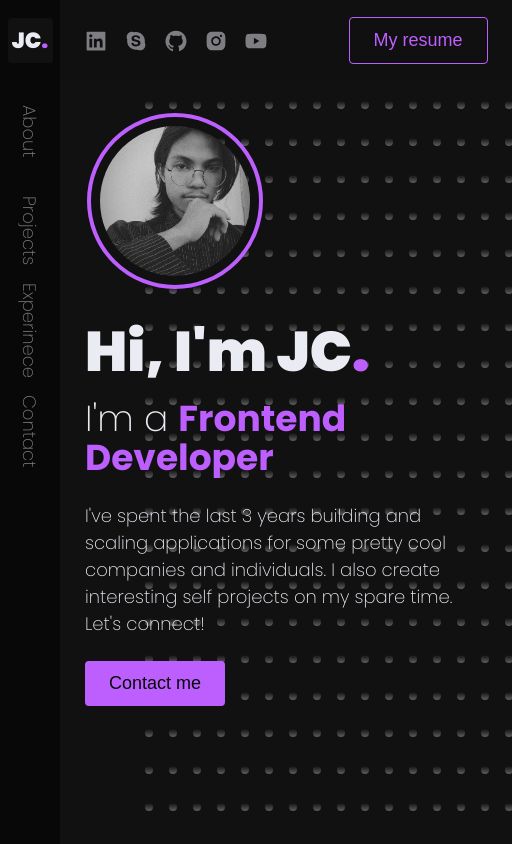
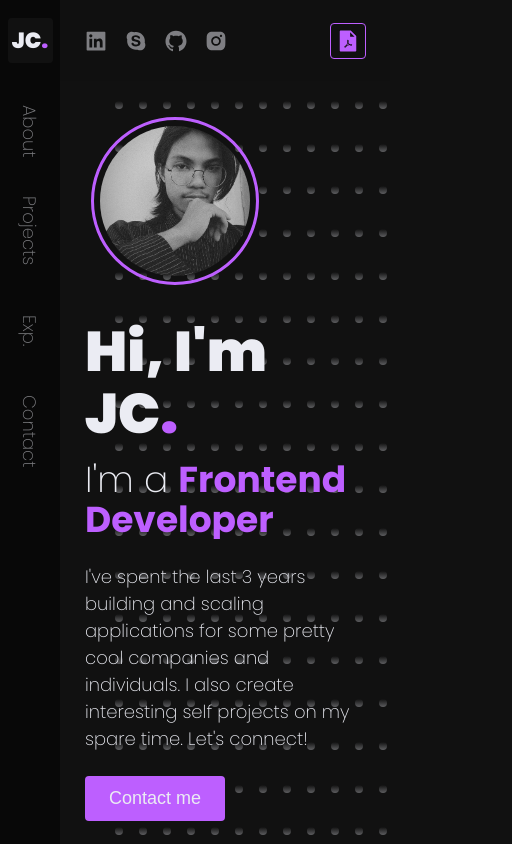
Before and after one commit to engida32/engida, a Next.js app: page / in a window 390 px wide. Shown: the top 844 px of the page, 512 px wide, since content can reach past the window. Built offline with nearby package versions, Linux system fonts and the light colour scheme.

Commit message:
Fix Resume button and contact button

```diff
--- a/components/buttons/OutlineButton.tsx
+++ b/components/buttons/OutlineButton.tsx
@@ -1,4 +1,5 @@
 import { MouseEventHandler } from "react";
+import { AiFillFilePdf } from "react-icons/ai";
 import styles from "./outlinebutton.module.scss";
 
 interface Props {
@@ -9,6 +10,7 @@ interface Props {
 export const OutlineButton = ({ children, onClick }: Props) => {
   return (
     <button onClick={onClick} className={styles.outlineButton}>
+      <AiFillFilePdf size="2.4rem" />
       {children}
     </button>
   );
--- a/components/buttons/outlinebutton.module.scss
+++ b/components/buttons/outlinebutton.module.scss
@@ -3,7 +3,7 @@
   border: none;
   cursor: pointer;
 
-  padding: 1.2rem 2.4rem;
+  padding: 1rem 2rem;
 
   border: 1px solid var(--brand);
   background: transparent;
@@ -17,6 +17,18 @@
   overflow: hidden;
 
   transition: 0.2s color;
+
+  svg {
+    display: none;
+  }
+
+  @media (max-width: 420px) {
+    font-size: 0;
+    padding: .5rem .5rem;
+    svg {
+      display: block;
+    }
+  }
 }
 
 .outlineButton::before {
@@ -35,7 +47,7 @@
 }
 
 .outlineButton:hover {
-  color: var(--background-dark);
+  color: var(--text);
 }
 
 .outlineButton:hover::before {
--- a/components/buttons/standardbutton.module.scss
+++ b/components/buttons/standardbutton.module.scss
@@ -6,7 +6,7 @@
   padding: 1.2rem 2.4rem;
 
   background: var(--brand);
-  color: var(--background-dark);
+  color: var(--text);
   font-size: var(--text-sm);
   border-radius: 4px;
 
--- a/components/home/contact/Contact.tsx
+++ b/components/home/contact/Contact.tsx
@@ -33,7 +33,7 @@ export const Contact = () => {
           <Link href="mailto:dev.johncarlo.devera@gmail.com">
             <div className={styles.contactEmail}>
               <AiFillMail size="2.4rem" />
-              <span>dev.johncarlo.devera@gmail.com</span>
+              <span>Send Email</span>
             </div>
           </Link>
         </Reveal>
--- a/components/home/contact/contact.module.scss
+++ b/components/home/contact/contact.module.scss
@@ -46,7 +46,11 @@
 
   margin: auto;
 
-  transition: 0.25s color;
+  transition: 0.5s;
+
+  padding: 12px 32px 12px 32px;
+  border-radius: 1rem;
+  background: var(--background-light);
 }
 
 .contactEmail:hover {
--- a/components/home/hero/hero.module.scss
+++ b/components/home/hero/hero.module.scss
@@ -54,16 +54,16 @@
   margin-right: 9rem;
   border-radius: 50%;
   outline: solid;
-  outline-width: 4px;
+  outline-width: 3px;
   outline-color: var(--brand);
-  outline-offset: 9px;
-  transition: .2s;
+  outline-offset: 6px;
+  transition: .4s;
 
   &:hover {
     outline: dotted;
-    outline-width: 4px;
     outline-color: var(--brand);
-    outline-offset: 5px;
+    outline-offset: 10px;
+    transform: scale(105%);
   }
 }
 
--- a/components/home/projects/Project.tsx
+++ b/components/home/projects/Project.tsx
@@ -64,10 +64,10 @@ export const Project = ({
             priority
             src={imgSrc}
             alt={`An image of the ${title} project.`}
-            width={300}
-            height={220}
+            width={500}
+            height={180}
             style={{
-              width: hovered ? "90%" : "85%",
+              width: hovered ? "90% !important" : "85% !important",
               rotate: hovered ? "2deg" : "0deg",
             }}
           />
--- a/components/home/projects/ProjectModal.tsx
+++ b/components/home/projects/ProjectModal.tsx
@@ -5,7 +5,7 @@ import { motion } from "framer-motion";
 import Link from "next/link";
 import { AiFillGithub, AiOutlineExport } from "react-icons/ai";
 import { MdClose } from "react-icons/md";
-
+import Image from "next/image";
 interface Props {
   isOpen: boolean;
   setIsOpen: Function;
@@ -49,11 +49,19 @@ export const ProjectModal = ({
         onClick={(e) => e.stopPropagation()}
         className={styles.modalCard}
       >
-        <img
+        <Image
+          priority
+          src={imgSrc}
+          alt={`An image of the ${title} project.`}
+          width={500}
+          height={400}
+          className={styles.modalImage}
+          />
+        {/* <img
           className={styles.modalImage}
           src={imgSrc}
           alt={`An image of the ${title} project.`}
-        />
+        /> */}
         <div className={styles.modalContent}>
           <h4>{title}</h4>
           <div className={styles.modalTech}>{tech.join(" - ")}</div>
--- a/components/home/projects/Projects.tsx
+++ b/components/home/projects/Projects.tsx
@@ -88,7 +88,7 @@ const projects = [
     projectLink: "https://worshiphim.vercel.app/",
     tech: ["React", "Nextjs", "Tailwind", "Google Play Scrapper", "Ko-Fi"],
     description:
-      "Landing Page of WorshipHIM mobile application for showcasing feature rich and awesome tools of the app.",
+      "Landing Page of WorshipHIM mobile application for showcasing feature rich and tools of the app.",
     modalContent: (
       <>
         <p>This is another self project that i made to showcase our mobile app.</p>
--- a/components/home/projects/projects.module.scss
+++ b/components/home/projects/projects.module.scss
@@ -19,6 +19,7 @@
 
   img {
     width: 85%;
+    height: 90%;
     position: absolute;
     bottom: 0;
     left: 50%;
@@ -27,6 +28,13 @@
     transition: 0.25s all;
 
     border-radius: 0.4rem;
+  }
+
+  @media (max-width: 768px) {
+    img {
+      width: 85%;
+      height: 90%;
+    }
   }
 }
 
@@ -75,6 +83,7 @@
     color: var(--brand);
 
     cursor: pointer;
+    margin-top: 2.5rem;
   }
 
   span:hover {
--- a/components/nav/SideBar.tsx
+++ b/components/nav/SideBar.tsx
@@ -70,7 +70,7 @@ export const SideBar = () => {
           onClick={() => setSelected("experience")}
           className={selected === "experience" ? styles.selected : ""}
         >
-          Experinece
+          Exp.
         </motion.a>
         <motion.a
           initial={{ x: -70 }}
--- a/components/nav/components/MyLinks.tsx
+++ b/components/nav/components/MyLinks.tsx
@@ -52,7 +52,7 @@ export const MyLinks = () => {
         </Link>
       </motion.span>
 
-      <motion.span
+      {/* <motion.span
         initial={{ y: -30, opacity: 0 }}
         animate={{ y: 0, opacity: 1 }}
         transition={{ duration: 0.5, delay: 0.4 }}
@@ -60,7 +60,7 @@ export const MyLinks = () => {
         <Link href="https://www.youtube.com/@aluckyfinsenpai2622" target="_blank" rel="nofollow">
           <AiFillYoutube size="2.4rem" />
         </Link>
-      </motion.span>
+      </motion.span> */}
     </div>
   );
 };
```
